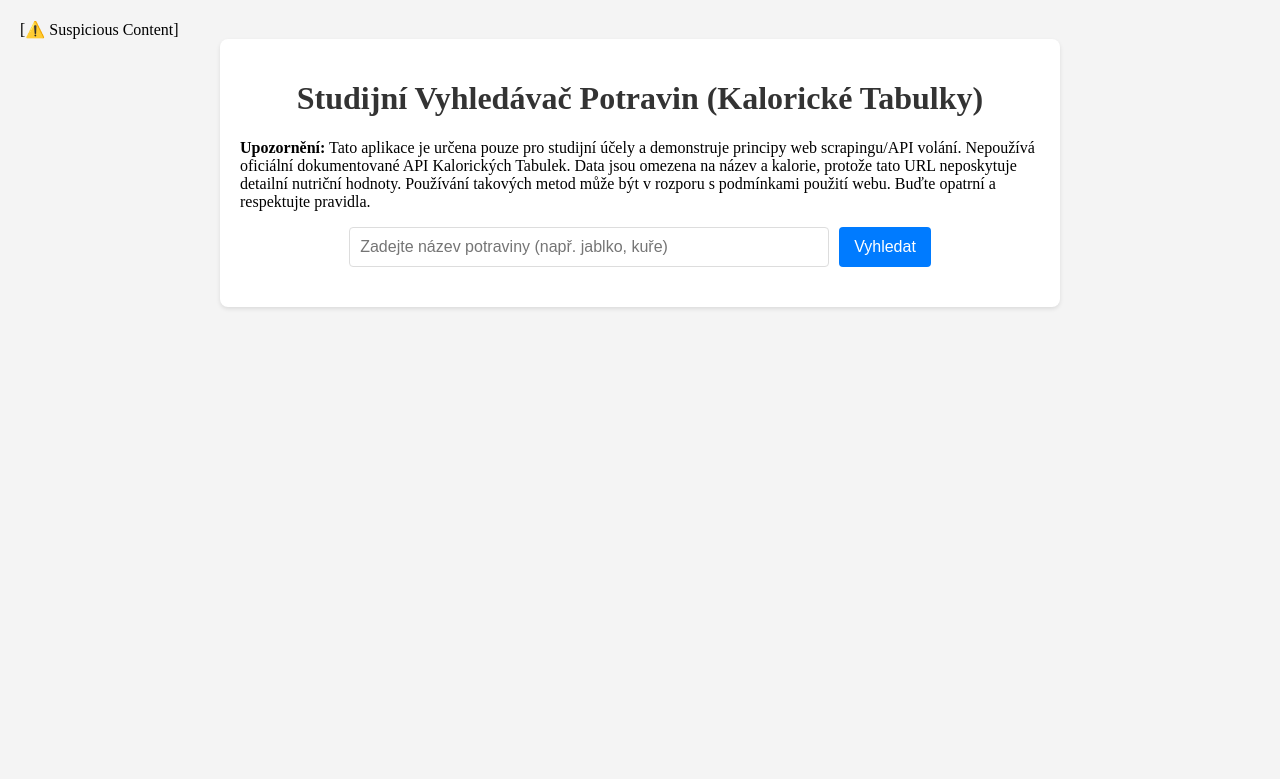
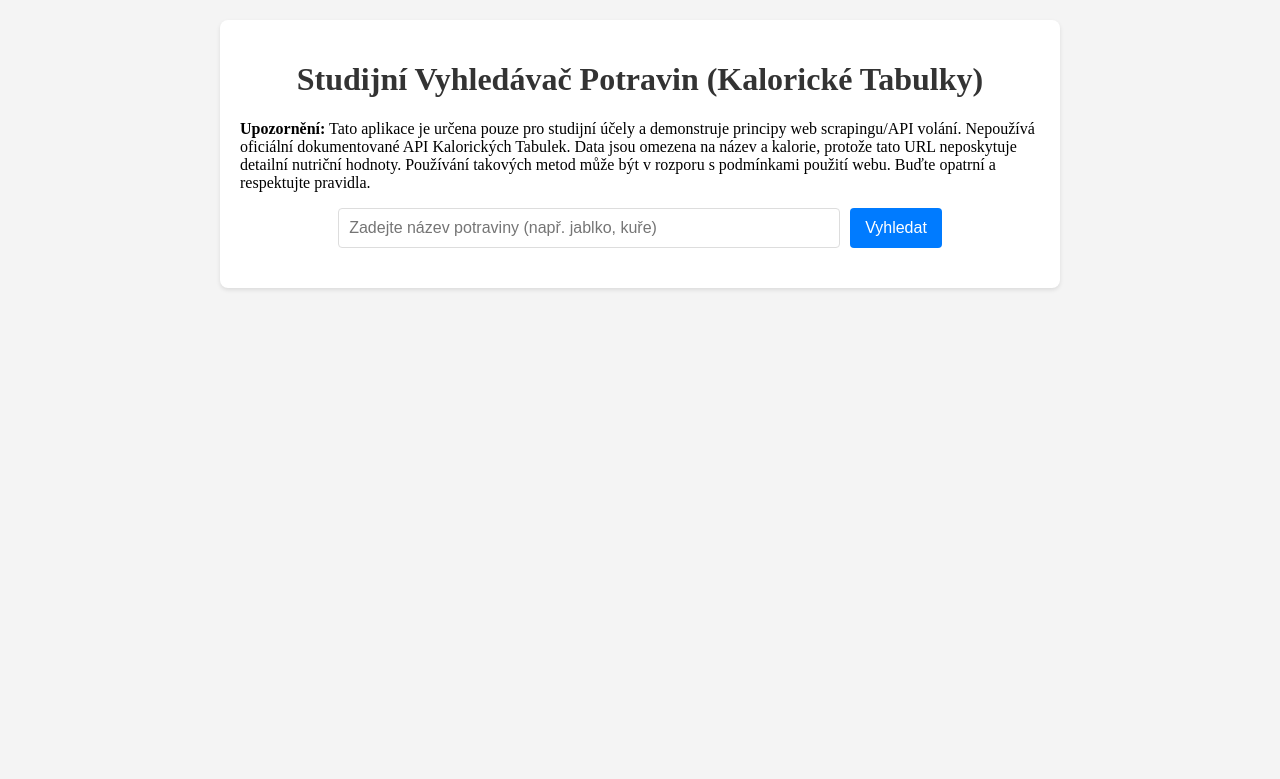
Before and after one commit to AndrewSkyWolker/Kalkulacka, a Flask app: page / in a window 1280 px wide. Shown: the top 779 px of the page. Run offline with Flask 3, Linux system fonts and the light colour scheme.

Commit message:
Add files via upload

```diff
--- a/templates/index.html
+++ b/templates/index.html
@@ -1,4 +1,4 @@
-[⚠️ Suspicious Content] <!DOCTYPE html>
+<!DOCTYPE html>
 <html lang="cs">
 <head>
     <meta charset="UTF-8">
```
